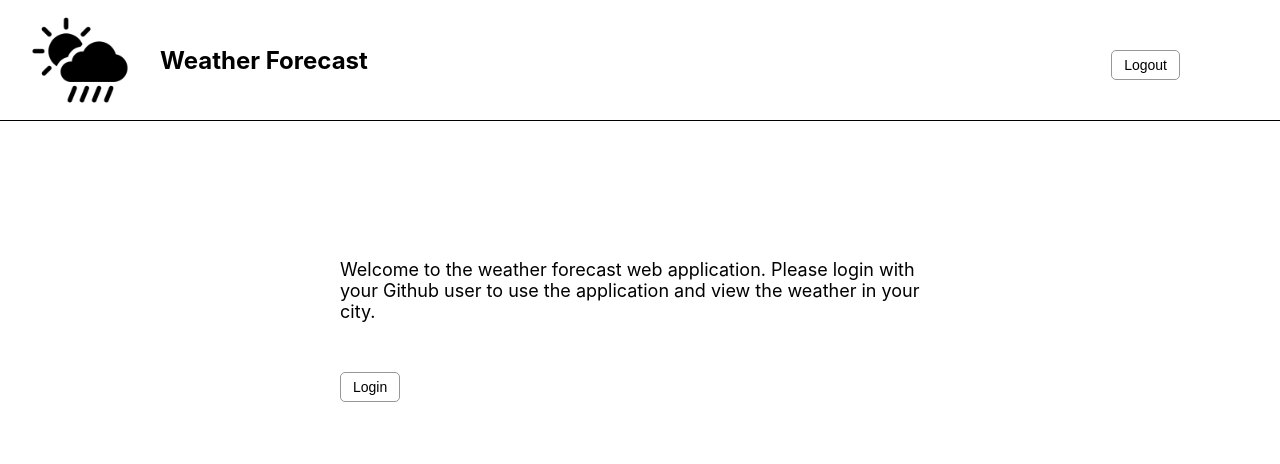
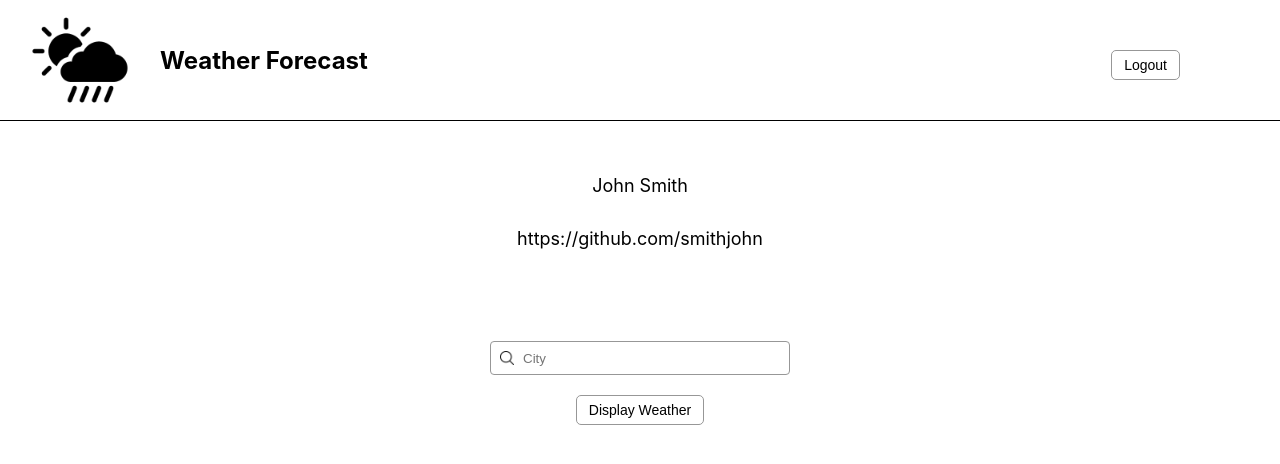
Before and after one commit to Iamkarl/ehrlich-weather-app, a React (Create React App) app: page / in a window 1280 px wide. Shown: the top 464 px of the page. Built offline with nearby package versions, Linux system fonts and the light colour scheme.

Commit message:
Added UI for home page

```diff
--- a/src/App.js
+++ b/src/App.js
@@ -1,12 +1,14 @@
 import React from 'react';
 import Header from './components/Header';
-import LoginPage from './pages/loginPage';
+import LoginPage from './pages/LoginPage';
+import HomePage from './pages/HomePage';
 
 function App() {
   return (
     <div className="App">
       <Header />
-      <LoginPage/>
+      {/* <LoginPage/> */}
+      <HomePage />
     </div>
   );
 }
--- /dev/null
+++ b/src/pages/HomePage.js
@@ -0,0 +1,33 @@
+import React, { useState } from 'react';
+import '../styles/homePage.css'
+import search from '../assets/icons/search-icon.png'
+
+function HomePage() {
+    const [city, setCity] = useState('');
+
+    const handleSearch = (event) => {
+        event.preventDefault();
+        // Perform login logic here
+    }
+
+    return (
+        <div className='container'>
+            <div className='content'>
+                <p className='name'>John Smith</p>
+                <p className='github-link'>https://github.com/smithjohn</p>
+                <form className='search-form' onSubmit={handleSearch}>
+                    <div className='search-input-container'>
+                        <img src={search} alt="Search" className='search-icon' />
+                        <input type="search" value={city} onChange={(e) => setCity(e.target.value)} className="search-input" placeholder="City" />
+                    </div>
+                    <div className='btn-container'>
+                        <button type="submit">Display Weather</button>
+                    </div>
+                </form>
+            </div>
+
+        </div>
+    );
+}
+
+export default HomePage;
--- /dev/null
+++ b/src/styles/homePage.css
@@ -0,0 +1,57 @@
+.container {
+    display: flex;
+    justify-content: center;
+}
+
+.content {
+    height: 45vh;
+    width: 600px;
+    display: flex;
+    flex-direction: column;
+    justify-content: center;
+    align-items: center;
+}
+
+.btn-container {
+    display: flex;
+    justify-content: center;
+}
+
+
+.search-form {
+    width: 300px;
+    align-self: center;
+    border: none;
+    margin-top: 40px;
+}
+
+.search-input-container {
+    display: flex;
+    flex-direction: column;
+    font-size: 14px;
+    margin-bottom: 10px;
+    position: relative;
+}
+
+.search-input {
+    height: 34px;
+    margin-top: 4px;
+    border: 1px solid #979797;
+    border-radius: 4px;
+    padding: 2px 12px 2px 32px;
+}
+
+.name, .github-link {
+    width: auto;
+    max-width: 600px;
+    margin-bottom: 14px;
+    font-size: 18px;
+}
+
+.search-icon {
+    width: 14px;
+    height: 14px;
+    position: relative;
+    top: 28px;
+    left: 10px;
+}
```
Also changed, not shown: src/assets/icons/search-icon.png (added).
